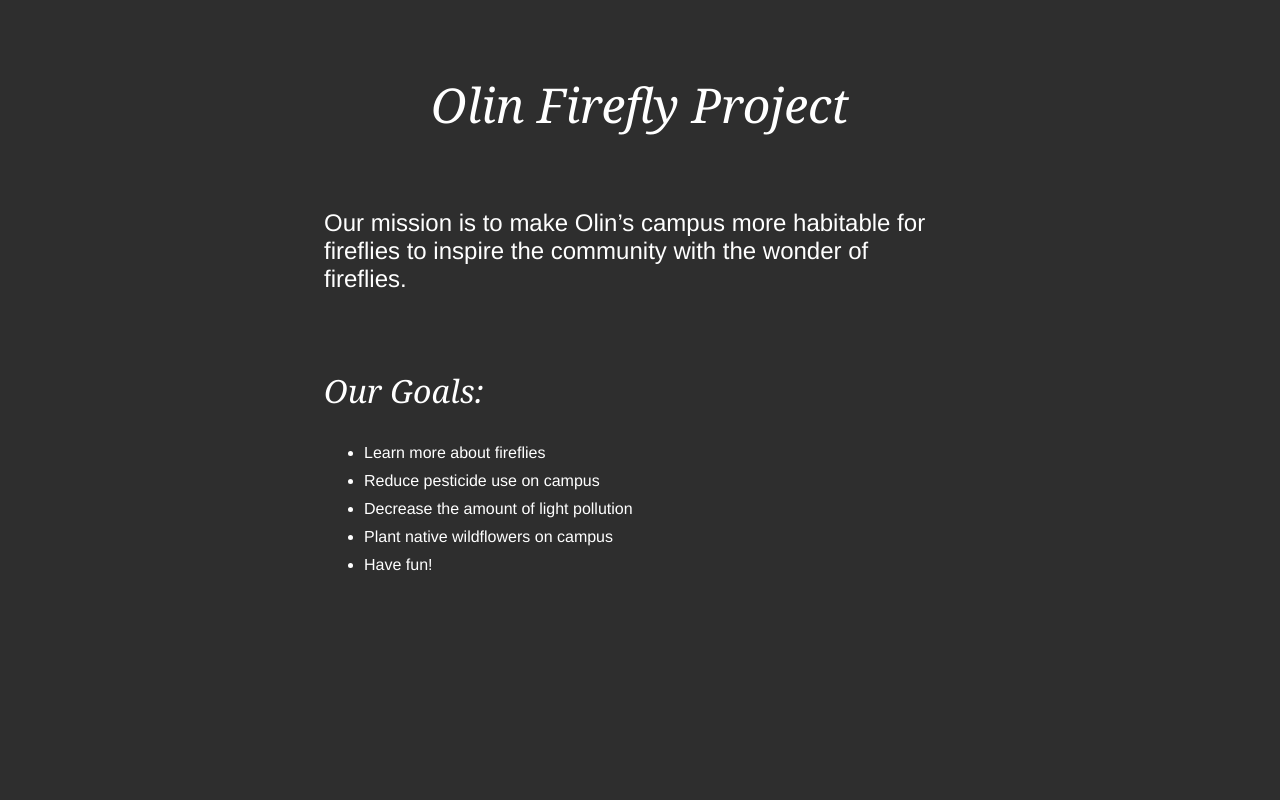
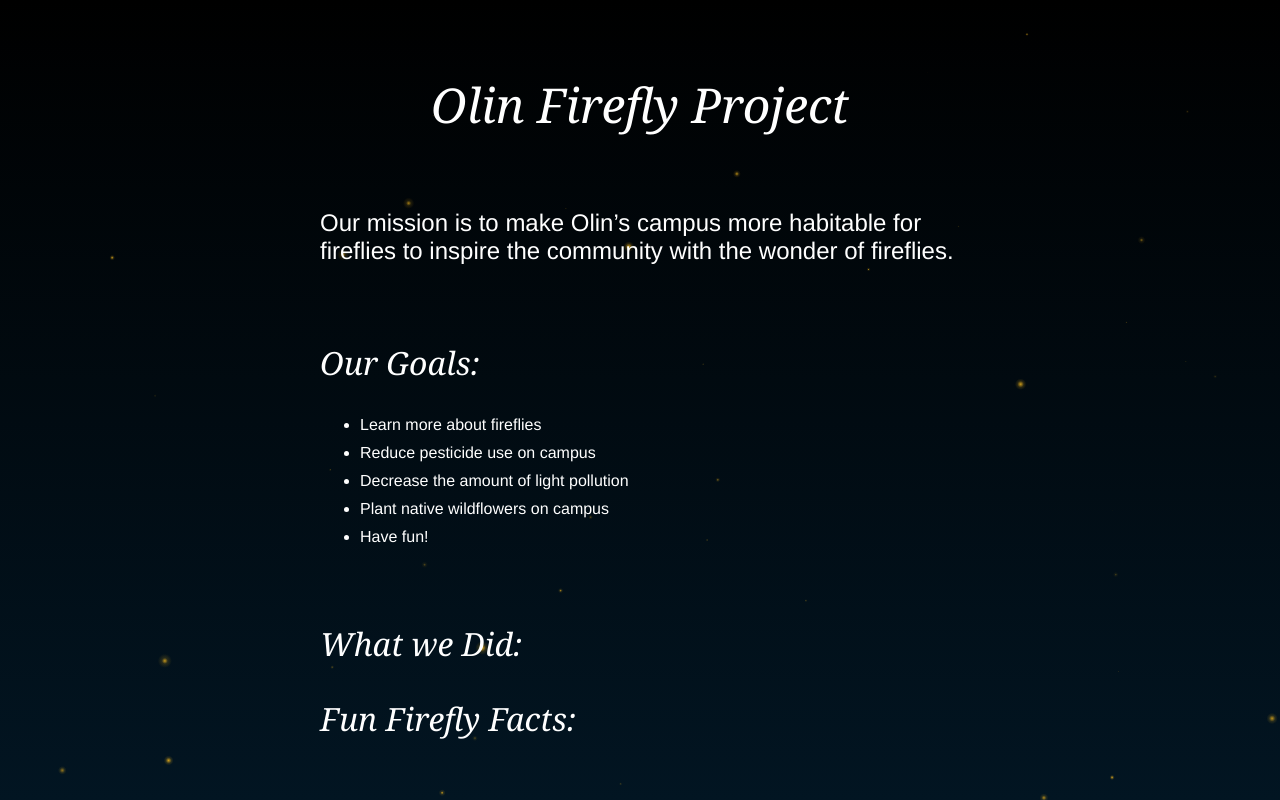
Before and after one commit to ridunoff/OlinFireflyProject, a plain HTML site: page index.html in a window 1280 px wide. Drawn offline with nearby package versions, Linux system fonts and the light colour scheme.

Commit message:
Fun Javascript

```diff
--- a/css/styles.css
+++ b/css/styles.css
@@ -1,10 +1,13 @@
-* {
-    box-sizing: border-box;
-  }
 body{
     background-color:rgb(46, 46, 46);
+}
+.content{
+    position:absolute;
+    z-index:1;
     font-family:Helvetica;
     color:white;
+    padding-right: 25%;
+    padding-left:25%;
 }
 h1{
     text-align:center;
@@ -23,15 +26,21 @@ h3{
 }
 
 p{
-    padding-right: 25%;
-    padding-left:25%;
     font-size:1.5em;
 }
-div{
-    padding-right: 25%;
-    padding-left:25%;
+.goals{
     padding-top:20px;
 }
+img{
+    padding:"20px"
+}
+.rotateimg50 {
+    -webkit-transform:rotate(50deg);
+    -moz-transform: rotate(50deg);
+    -ms-transform: rotate(50deg);
+    -o-transform: rotate(50deg);
+    transform: rotate(50deg);
+  }
 
 li{
     padding-bottom:10px;
@@ -53,3 +62,26 @@ li{
     -webkit-transition: all 0.2s ease-in;
     transition: all 0.2s ease-in;
   }
+
+  html, body, div, span, canvas { margin:0; padding:0; }
+  #container {
+
+    position:absolute;
+    height: 100%;
+    width: 100%;
+    z-index:0;
+    background:-o-linear-gradient(top, #000, #257eb7);
+      background:-ms-linear-gradient(top, #000, #257eb7);
+      background:-moz-linear-gradient(top, #000, #257eb7);
+      background:-webkit-linear-gradient(top, #000, #021522);
+       background:linear-gradient(top, #000, #257eb7);
+        filter:progid:DXImageTransform.Microsoft.gradient(startColorStr='#040429', EndColorStr='#257eb7');
+      -ms-filter:"progid:DXImageTransform.Microsoft.gradient(startColorStr='#040429', EndColorStr='#257eb7')";
+  }
+
+  #pixie {
+    z-index:10;
+    position: absolute;
+    top: 0;
+    left: 0;
+  }
--- a/index.html
+++ b/index.html
@@ -12,16 +12,19 @@
 
   <link rel="icon" href="/images/favicon.ico">
   <link rel="stylesheet" href="css/styles.css">
-
 </head>
 
 <body>
+    <div id="container">
+    <canvas id="pixie"></canvas>
+  </div>
 
-    <h1 class="glow">Olin Firefly Project</h1>
+  <div class="content">
+    <h1 class="glow"> <!--<img src="images/Firefly.png" class="rotateimg50" width="80px"/> -->Olin Firefly Project</h1>
 
     <p class="glow">Our mission is to make Olin’s campus more habitable for fireflies to inspire the community with the wonder of fireflies.</p>
 
-    <div><h3 class="glow">Our Goals:</h3>
+    <div class="goals"><h3 class="glow">Our Goals:</h3>
     <ul>
         <li class="glow">Learn more about fireflies</li>
         <li class="glow">Reduce pesticide use on campus</li>
@@ -30,6 +33,20 @@
         <li class="glow">Have fun!</li>
     </ul>
 </div>
+<br>
+
+<h3 id="did" class="glow">What we Did:</h3>
+
+<!-- <h3 id="learned" class="glow">What We Learned:</h3> -->
+
+<h3 id="facts" class="glow">Fun Firefly Facts:</h3>
+
+
+</div>
+
+
+
+ <script src="http://ajax.googleapis.com/ajax/libs/jquery/1.8.3/jquery.min.js"></script>
   <script src="js/scripts.js"></script>
 </body>
 </html>
--- a/js/scripts.js
+++ b/js/scripts.js
@@ -0,0 +1,81 @@
+var WIDTH;
+var HEIGHT;
+var canvas;
+var con;
+var g;
+var pxs = new Array();
+var rint = 50;
+var rint2 = 50;
+
+$(document).ready(function(){
+  WIDTH = window.innerWidth;
+  HEIGHT = window.innerHeight;
+	$('#container').width(WIDTH).height(HEIGHT);
+	canvas = document.getElementById('pixie');
+	$(canvas).attr('width', WIDTH).attr('height',HEIGHT);
+	con = canvas.getContext('2d');
+	for(var i = 0; i < 50; i++) {
+		pxs[i] = new Circle();
+		pxs[i].reset();
+	}
+	setInterval(draw,rint);
+	setInterval(draw,rint2);
+
+});
+
+function draw() {
+	con.clearRect(0,0,WIDTH,HEIGHT);
+	for(var i = 0; i < pxs.length; i++) {
+		pxs[i].fade();
+		pxs[i].move();
+		pxs[i].draw();
+	}
+}
+
+function Circle() {
+	this.s = {ttl:8000, xmax:5, ymax:2, rmax:10, rt:1, xdef:960, ydef:540, xdrift:4, ydrift: 4, random:true, blink:true};
+
+	this.reset = function() {
+		this.x = (this.s.random ? WIDTH*Math.random() : this.s.xdef);
+		this.y = (this.s.random ? HEIGHT*Math.random() : this.s.ydef);
+		this.r = ((this.s.rmax-1)*Math.random()) + 1;
+		this.dx = (Math.random()*this.s.xmax) * (Math.random() < .5 ? -1 : 1);
+		this.dy = (Math.random()*this.s.ymax) * (Math.random() < .5 ? -1 : 1);
+		this.hl = (this.s.ttl/rint)*(this.r/this.s.rmax);
+		this.rt = Math.random()*this.hl;
+		this.s.rt = Math.random()+1;
+		this.stop = Math.random()*.2+.4;
+		this.s.xdrift *= Math.random() * (Math.random() < .5 ? -1 : 1);
+		this.s.ydrift *= Math.random() * (Math.random() < .5 ? -1 : 1);
+	}
+
+	this.fade = function() {
+		this.rt += this.s.rt;
+	}
+
+	this.draw = function() {
+		if(this.s.blink && (this.rt <= 0 || this.rt >= this.hl)) this.s.rt = this.s.rt*-1;
+		else if(this.rt >= this.hl) this.reset();
+		var newo = 1-(this.rt/this.hl);
+		con.beginPath();
+		con.arc(this.x,this.y,this.r,0,Math.PI*2,true);
+		con.closePath();
+		var cr = this.r*newo;
+		g = con.createRadialGradient(this.x,this.y,0,this.x,this.y,(cr <= 0 ? 1 : cr));
+		g.addColorStop(0.0, 'rgba(238,180,28,'+newo+')');
+		g.addColorStop(this.stop, 'rgba(238,180,28,'+(newo*.2)+')');
+		g.addColorStop(1.0, 'rgba(238,180,28,0)');
+		con.fillStyle = g;
+		con.fill();
+	}
+
+	this.move = function() {
+		this.x += (this.rt/this.hl)*this.dx;
+		this.y += (this.rt/this.hl)*this.dy;
+		if(this.x > WIDTH || this.x < 0) this.dx *= -1;
+		if(this.y > HEIGHT || this.y < 0) this.dy *= -1;
+	}
+
+	this.getX = function() { return this.x; }
+	this.getY = function() { return this.y; }
+}
```
Also changed, not shown: images/Firefly.png (added).
